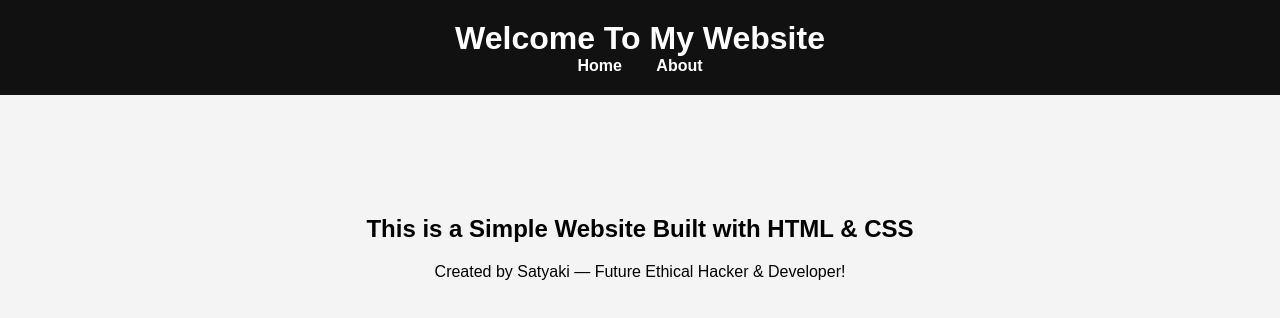
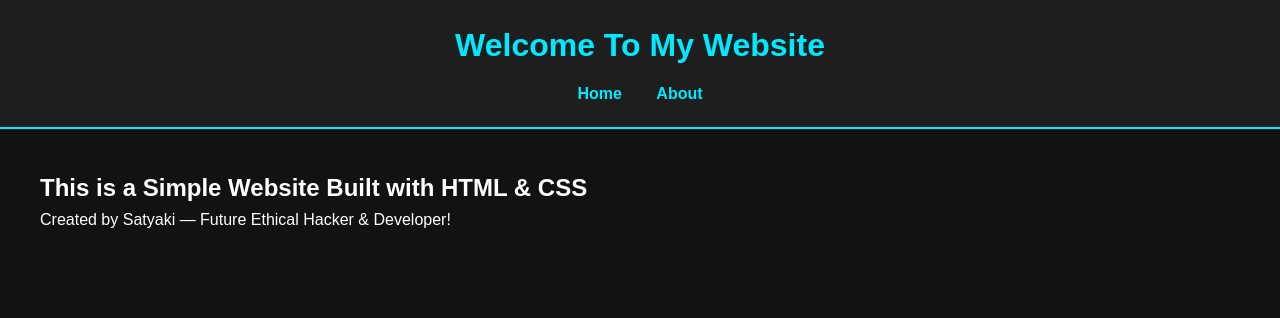
Before and after one commit to Ur-Friendly-Neighbourhood-Coder/simple-website, a plain HTML site: page index.html in a window 1280 px wide. Drawn offline with Linux system fonts and the light colour scheme.

Commit message:
Updated simple website styles and files

```diff
--- a/style.css
+++ b/style.css
@@ -1,32 +1,48 @@
-body {
+/* Basic reset */
+* {
     margin: 0;
+    padding: 0;
+    box-sizing: border-box;
     font-family: Arial, sans-serif;
-    background: #f4f4f4;
 }
 
+/* Body Styling */
+body {
+    background-color: #121212;
+    color: white;
+    line-height: 1.6;
+}
+
+/* Header */
 header {
-    background: #111;
+    background-color: #1e1e1e;
     padding: 20px;
     text-align: center;
+    border-bottom: 2px solid #00eaff;
 }
 
 header h1 {
-    color: #fff;
-    margin: 0;
+    color: #00eaff;
+}
+
+/* Navigation */
+nav {
+    margin-top: 10px;
 }
 
 nav a {
-    color: #fff;
+    color: #00eaff;
+    text-decoration: none;
     margin: 0 15px;
-    text-decoration: none;
     font-weight: bold;
 }
 
-.hero {
-    padding: 100px;
-    text-align: center;
+nav a:hover {
+    color: yellow;
 }
 
-.content {
+/* Main Section */
+section {
     padding: 40px;
-}
+    max-width: 900px;
+    mar
```
